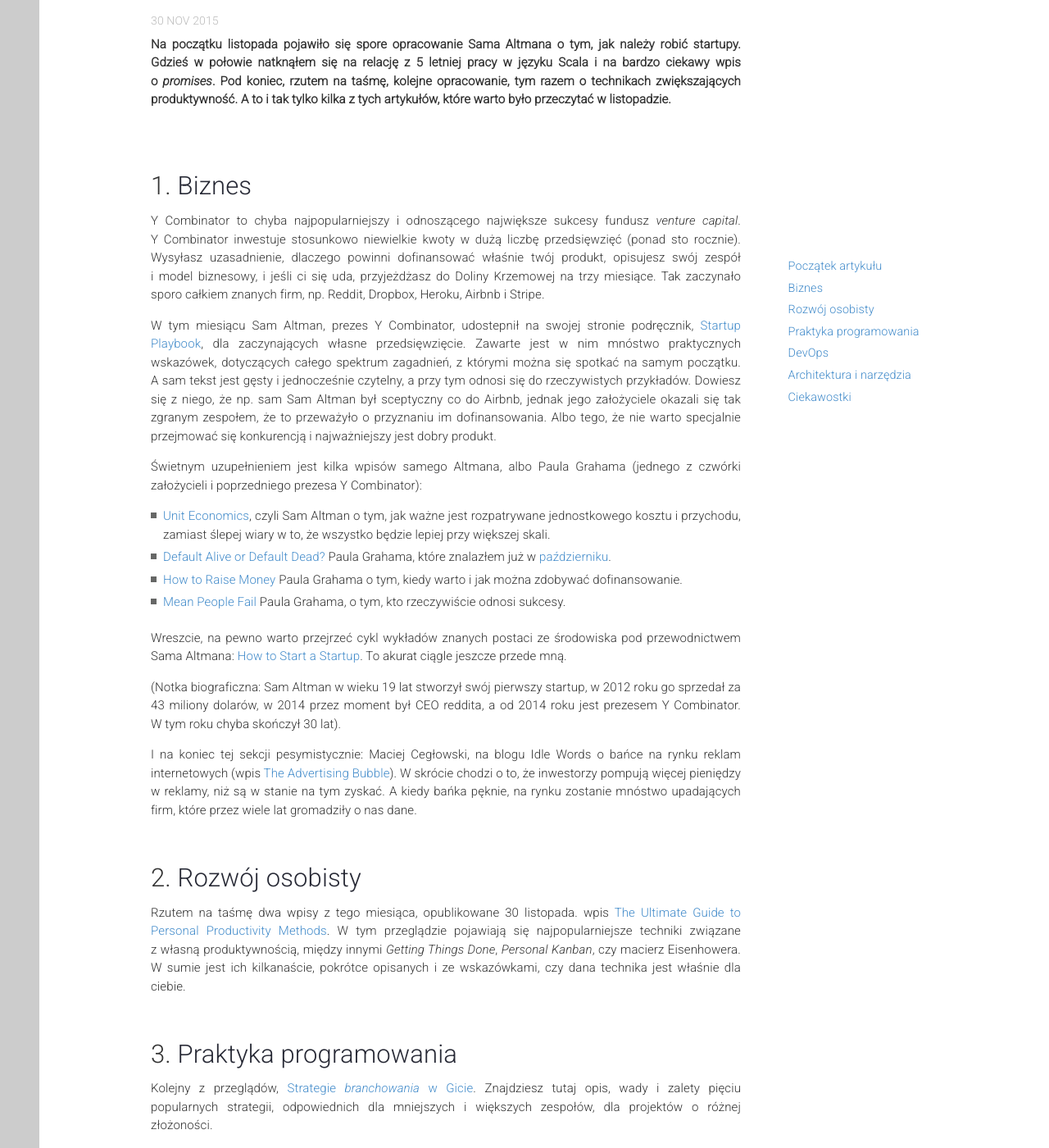
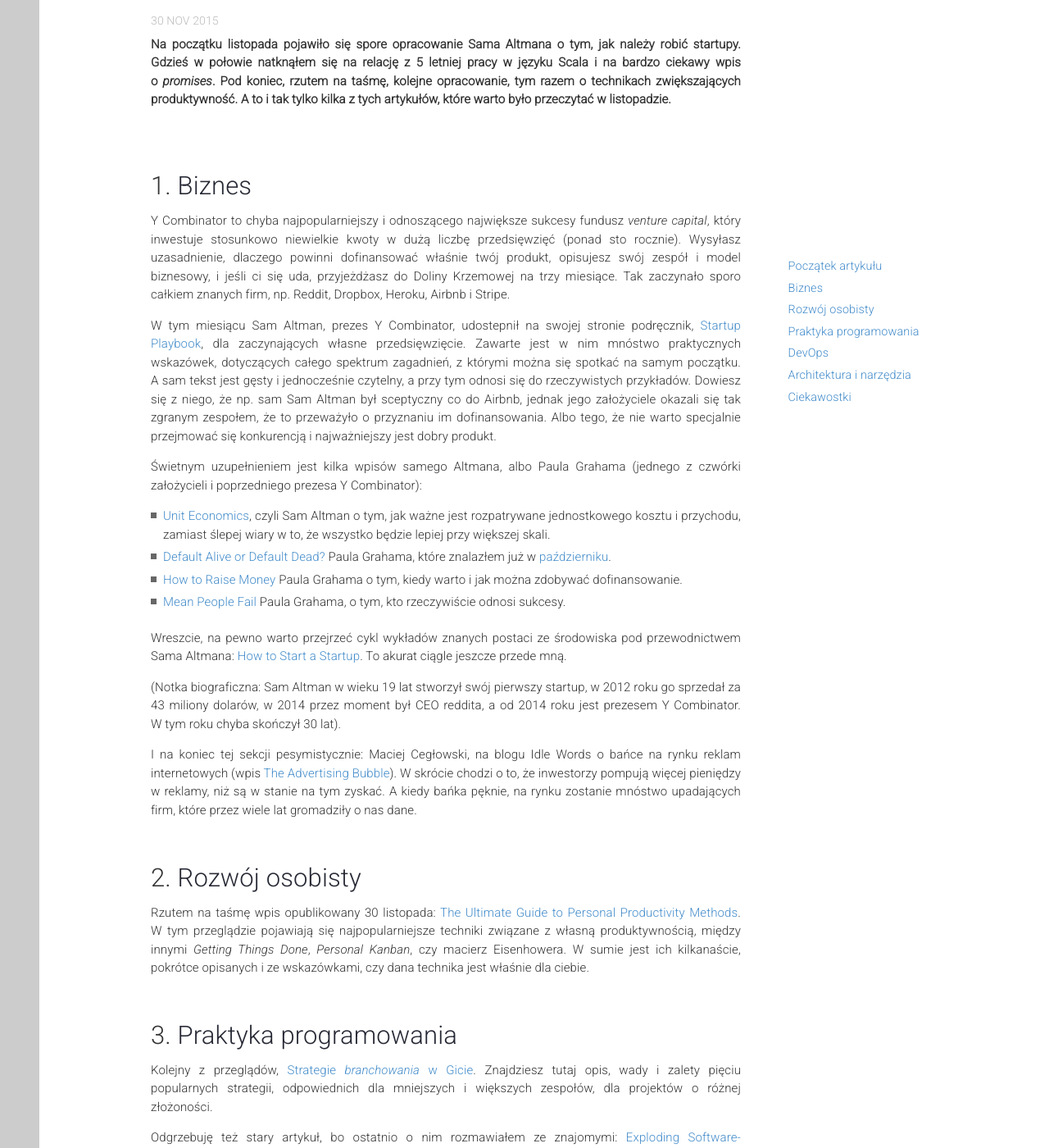
Before and after one commit to dzikowski/dzikowski.github.io, a Jekyll site: the page built from _posts/2015-11-30-listopad.md, in a window 1280 px wide and 1400 px high, scrolled down 367 px. Shown: the whole window at 82% size. Built offline with Jekyll 4.4.1, drawn with Linux system fonts in a browser that asks for light colours; nearby versions of some CDN libraries; some of the changed lines change nothing that is shown; some of the changed text lies outside the part shown.

Commit message:
styles & typos

````diff
--- a/_posts/2015-11-30-listopad.md
+++ b/_posts/2015-11-30-listopad.md
@@ -12,7 +12,7 @@
 
 Biznes
 ---
-Y Combinator to chyba najpopularniejszy i odnoszącego największe sukcesy fundusz _venture capital_. Y Combinator inwestuje stosunkowo niewielkie kwoty w dużą liczbę przedsięwzięć (ponad sto rocznie). Wysyłasz uzasadnienie, dlaczego powinni dofinansować właśnie twój produkt, opisujesz swój zespół i model biznesowy, i jeśli ci się uda, przyjeżdżasz do Doliny Krzemowej na trzy miesiące. Tak zaczynało sporo całkiem znanych firm, np. Reddit, Dropbox, Heroku, Airbnb i Stripe.
+Y Combinator to chyba najpopularniejszy i odnoszącego największe sukcesy fundusz _venture capital_, który inwestuje stosunkowo niewielkie kwoty w dużą liczbę przedsięwzięć (ponad sto rocznie). Wysyłasz uzasadnienie, dlaczego powinni dofinansować właśnie twój produkt, opisujesz swój zespół i model biznesowy, i jeśli ci się uda, przyjeżdżasz do Doliny Krzemowej na trzy miesiące. Tak zaczynało sporo całkiem znanych firm, np. Reddit, Dropbox, Heroku, Airbnb i Stripe.
 
 W tym miesiącu Sam Altman, prezes Y Combinator, udostepnił na swojej stronie podręcznik, [Startup Playbook](http://playbook.samaltman.com/), dla zaczynających własne przedsięwzięcie. Zawarte jest w nim mnóstwo praktycznych wskazówek, dotyczących całego spektrum zagadnień, z którymi można się spotkać na samym początku. A sam tekst jest gęsty i jednocześnie czytelny, a przy tym odnosi się do rzeczywistych przykładów. Dowiesz się z niego, że np. sam Sam Altman był sceptyczny co do Airbnb, jednak jego założyciele okazali się tak zgranym zespołem, że to przeważyło o przyznaniu im dofinansowania. Albo tego, że nie warto specjalnie przejmować się konkurencją i najważniejszy jest dobry produkt.
 
@@ -33,7 +33,7 @@
 Rozwój osobisty
 ---
 
-Rzutem na taśmę dwa wpisy z tego miesiąca, opublikowane 30 listopada. wpis [The Ultimate Guide to Personal Productivity Methods](https://blog.todoist.com/2015/11/30/ultimate-guide-personal-productivity-methods/). W tym przeglądzie pojawiają się najpopularniejsze techniki związane z własną produktywnością, między innymi _Getting Things Done_, _Personal Kanban_, czy macierz Eisenhowera. W sumie jest ich kilkanaście, pokrótce opisanych i ze wskazówkami, czy dana technika jest właśnie dla ciebie.
+Rzutem na taśmę wpis opublikowany 30 listopada: [The Ultimate Guide to Personal Productivity Methods](https://blog.todoist.com/2015/11/30/ultimate-guide-personal-productivity-methods/). W tym przeglądzie pojawiają się najpopularniejsze techniki związane z własną produktywnością, między innymi _Getting Things Done_, _Personal Kanban_, czy macierz Eisenhowera. W sumie jest ich kilkanaście, pokrótce opisanych i ze wskazówkami, czy dana technika jest właśnie dla ciebie.
 
 
 Praktyka programowania
@@ -42,18 +42,20 @@
 
 Odgrzebuję też stary artykuł, bo ostatnio o nim rozmawiałem ze znajomymi: [Exploding Software-Engineering Myths](http://research.microsoft.com/en-us/news/features/nagappan-100609.aspx). Artykuł opisuje wyniki eksperymentów prowadzonych w Microsofcie, mających potwierdzić lub obalić popularne mity w inżynierii oprogramowania. W skrócie, badacze doszli do takich wniosków:
 
-  * Większe pokrycie testów nie zapewnia lepszego kodu.
-  * TDD powoduje wydłużenie czasu powstawania oprogramowania o 15-35%, jednak samo oprogramowanie zawiera 60-90% mniej błędów.
-  * Więcej asercji to mniej błędów w kodzie.
-  * [Prawo Conwaya](https://en.wikipedia.org/wiki/Conway%27s_law) działa.
-  * Odległość geograficzna pomiędzy członkami zespołu nie ma większego znaczenia.
+  1. Większe pokrycie testów nie zapewnia lepszego kodu.
+  2. TDD powoduje wydłużenie czasu powstawania oprogramowania o 15-35%, jednak samo oprogramowanie zawiera 60-90% mniej błędów.
+  3. Więcej asercji to mniej błędów w kodzie.
+  4. [Prawo Conwaya](https://en.wikipedia.org/wiki/Conway%27s_law) działa.
+  5. Odległość geograficzna pomiędzy członkami zespołu nie ma większego znaczenia.
 
-Z resztą sam artykuł jest w zasadzie streszczeniem i omówieniem szeregu innych artykułów Microsoftu. Linki do nich w artykule; warto pogrzebać.
+Z resztą sam artykuł jest w zasadzie streszczeniem i omówieniem szeregu innych artykułów Microsoftu.
+Linki do nich w artykule; warto pogrzebać.
 
 
 DevOps
 ---
-Natknąłem się na stronkę poświęconą _continuous delivery_, a na niej na [ciekawe obrazki](http://continuousdelivery.com/2014/02/visualizations-of-continuous-delivery/) jednego z inżynierów ze Spotify, wizualizujące właśnie samo _continuous delivery_, a także strategie testowania i zarządzania danymi. Niedługo będę miał własne biuro i zastanawiam się, czy nie wybrać któregoś z nich na ozdobienie sobie ścian.
+Natknąłem się na stronkę poświęconą _continuous delivery_, a na niej na [ciekawe obrazki](http://continuousdelivery.com/2014/02/visualizations-of-continuous-delivery/) jednego z inżynierów ze Spotify, wizualizujące właśnie samo _continuous delivery_, a także strategie testowania i zarządzania danymi.
+Niedługo będę miał własne biuro i zastanawiam się, czy nie wybrać któregoś z nich na ozdobienie sobie ścian.
 
 ![continuous delivery](http://continuousdelivery.com/wp-content/uploads/2014/02/01_CD_the_idea_low-res.jpg)
 
@@ -63,9 +65,13 @@
 Architektura i narzędzia
 ---
 
-Może dziś trochę więcej o Javie 8 i Scali. Mam przyjemność pracować w projekcie z Javą 8 prawie od początku kontraktu w Krakowie (kwiecień 2015) i muszę przyznać, że jestem pod wrażeniem. Są ```Optional```, strumienie i wyrażenia lambda, z których dość intensywnie korzystamy. W tym miesiącu natknąłem się na Githubie na [przegląd funkcjonalności](https://github.com/winterbe/java8-tutorial), które weszły to Java8. Natknąłem się też na [artykuł](http://blog.joda.org/2015/08/java-se-8-optional-pragmatic-approach.html), dotyczący tego, czy ```Optional``` powinien być używany jako typ atrybutu w klasie.
+Może dziś trochę więcej o Javie 8 i Scali.
+Mam przyjemność pracować w projekcie z Javą 8 prawie od początku kontraktu w Krakowie (kwiecień 2015) i muszę przyznać, że jestem pod wrażeniem.
+Są ```Optional```, strumienie i wyrażenia lambda, z których dość intensywnie korzystamy.
+W tym miesiącu natknąłem się na Githubie na [przegląd funkcjonalności](https://github.com/winterbe/java8-tutorial), które weszły to Java 8.
+Natknąłem się też na [artykuł](http://blog.joda.org/2015/08/java-se-8-optional-pragmatic-approach.html), dotyczący tego, czy ```Optional``` powinien być używany jako typ atrybutu w klasie.
 
-Oczywiście są jeszcze inne brakujące rzeczy w Javie 8, które od dawna są w Scali. Z takich rzeczy, które pewnie względnie łatwo można dorzucić do Javy, mi ciągle najbardziej brakuje `foldLeft` i _lazy values_. Zgrabną implementację tych ostatnich możesz znaleźć na wątku [Lazy field initialization with lambdas](http://stackoverflow.com/questions/29132884/lazy-field-initialization-with-lambdas) na Stack Overflow, a swoją implementację zapewnia też [Lombok](https://projectlombok.org/features/GetterLazy.html).
+Oczywiście są jeszcze inne brakujące rzeczy w Javie 8, które od dawna są w Scali. Z tego, co pewnie względnie łatwo można dorzucić do Javy, mi ciągle najbardziej brakuje `foldLeft` i _lazy values_. Zgrabną implementację tych ostatnich możesz znaleźć na wątku [Lazy field initialization with lambdas](http://stackoverflow.com/questions/29132884/lazy-field-initialization-with-lambdas) na Stack Overflow, a swoją implementację zapewnia też [Lombok](https://projectlombok.org/features/GetterLazy.html).
 
 Natknąłem się też na świetny wpis Manuel Bernhardta, dotyczący pięcioletnich doświadczeń w programowaniu w Scali ([5 years of Scala and counting – debunking some myths about the language and its environment](http://manuel.bernhardt.io/2015/11/13/5-years-of-scala-and-counting-debunking-some-myths-about-the-language-and-its-environment/)). Autor opisuje _killer features_, rozwiewa kilka mitów i daje porady, jak zacząć się uczyć. Jedna z głównych _killer features_:
 
````
